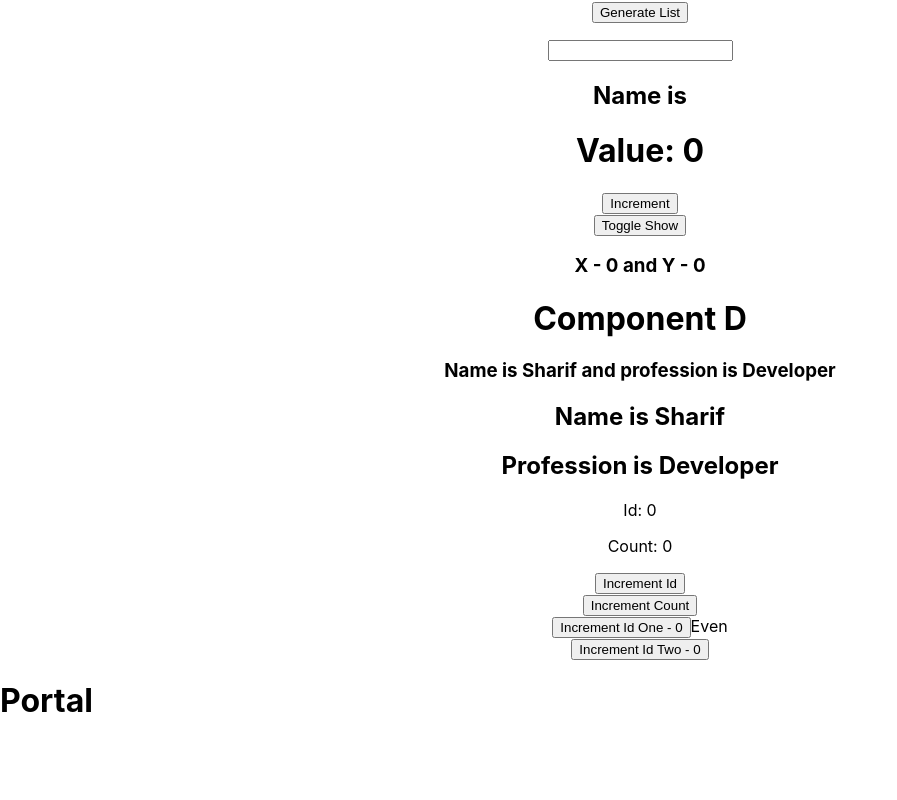
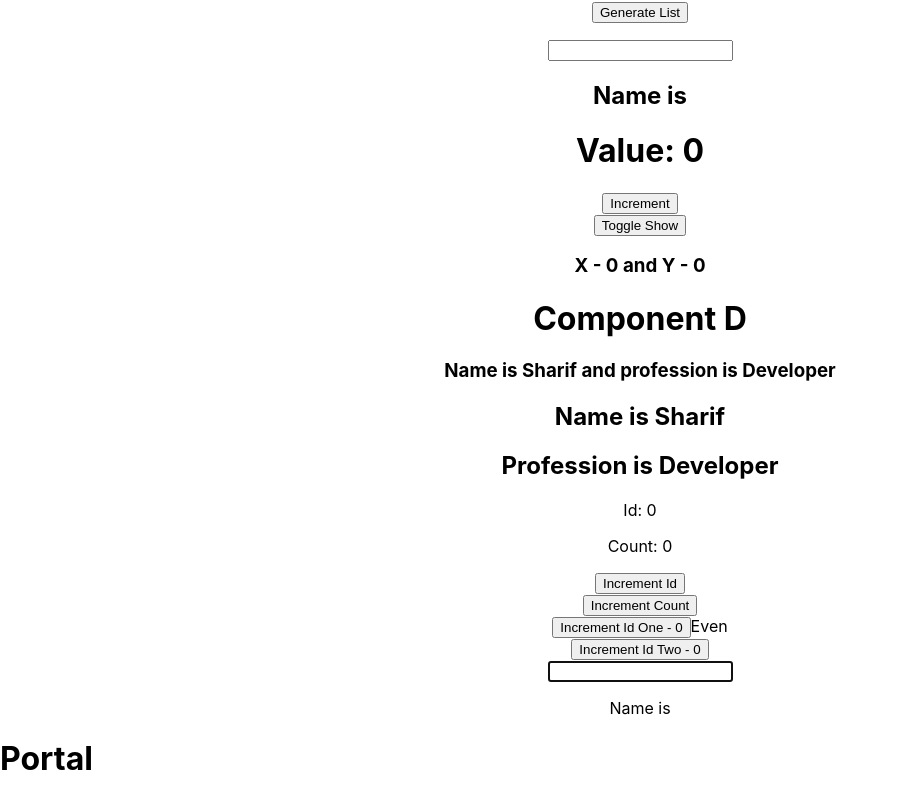
Before and after one commit to ahmed7761/react-redux-tutorial, a React (Create React App) app: page / in a window 1280 px wide. Shown: the part 3425-4225 px from the top of the page, without its empty margins (0-897 px from the left). Before the commit the page ends 4167 px from the top, so only its background shows below. Built offline with nearby package versions, Linux system fonts and the light colour scheme.

Commit message:
useRef hook

```diff
--- a/src/App.js
+++ b/src/App.js
@@ -47,6 +47,7 @@
 import React from 'react'
 import ParentComponent from "./components/ParentComponent";
 import MemoCounter from "./components/MemoCounter";
+import Input from "./components/Input";
 export const UserContext = React.createContext()
 export const ProfileContext = React.createContext()
 
@@ -131,6 +132,7 @@
         </UserContext.Provider>
         <ParentComponent />
         <MemoCounter />
+        <Input />
     </div>
   );
 }
--- /dev/null
+++ b/src/components/Input.js
@@ -0,0 +1,21 @@
+import React, { useState, useRef, useEffect } from 'react';
+
+const Input = () => {
+
+    const [name, setName] = useState('')
+
+    const inputRef = useRef(null)
+
+    useEffect(() => {
+        inputRef.current.focus()
+    },[])
+
+    return (
+        <div>
+            <input ref={inputRef} onChange={() => setName(inputRef.current.value) } type="text"/>
+            <p>Name is {name}</p>
+        </div>
+    );
+};
+
+export default Input;
```
